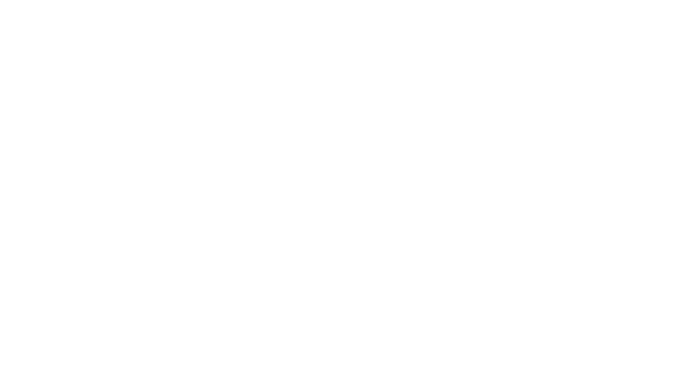
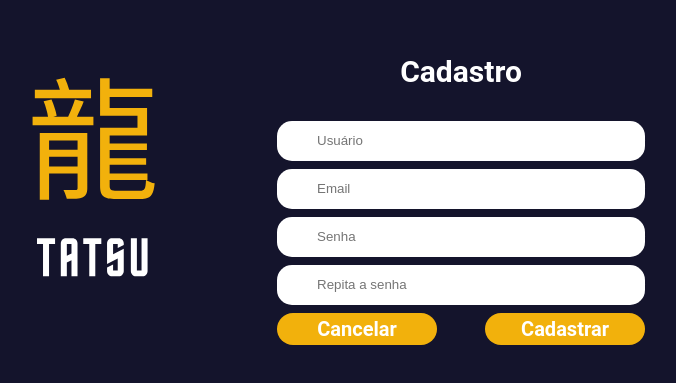
Before and after one commit to FGAUnB-REQ-GM/2021.2-Tatsu, a React (Create React App) app in the folder front-end/: page /register in a window 1280 px wide. Shown: the part 201-584 px from the top of the page, without its empty margins (363-1039 px from the left). Built offline with nearby package versions, Linux system fonts and the light colour scheme.

Commit message:
Add register page

```diff
--- /dev/null
+++ b/front-end/src/Pages/RegisterScreen/index.js
@@ -0,0 +1,89 @@
+import React from "react";
+import LoginInput from "../../Components/LoginInput/index";
+import MainButton from "../../Components/MainButton";
+import Logo from "../../Assets/logo.svg";
+import { FormRegister, StyledDiv } from "./styles";
+import { withRouter } from "react-router";
+
+class RegisterScreen extends React.Component {
+  constructor(props) {
+    super(props);
+    this.state = {
+      user: "",
+      email: "",
+      password: "",
+      n_password: "",
+    };
+  }
+
+  setUser(newUser) {
+    this.setState({ user: newUser});
+  }
+
+    setEmail(newMail) {
+      this.setState({ email: newMail });
+    }
+
+  setPassword(newPass) {
+    this.setState({ password: newPass });
+  }
+
+  setN_password(newN_password) {
+      this.setState({ n_password: newN_password});
+  }
+
+  render() {
+    return (
+      <>
+        <FormRegister>
+        <img src={Logo} alt="Logo" />
+          <form>
+            <label>Cadastro</label>
+            <LoginInput
+              idInput="user"
+              nameInput="user"
+              placeholderInput="Usuário"
+              inputType="text"
+              valueInput={this.state.user}
+              onChangeInput={(event) => this.setUser(event.target.value)}
+            >
+            </LoginInput>
+            <LoginInput
+              idInput="email"
+              nameInput="email"
+              placeholderInput="Email"
+              inputType="email"
+              valueInput={this.state.email}
+              onChangeInput={(event) => this.setEmail(event.target.value)}
+            >
+            </LoginInput>
+            <LoginInput
+              idInput="password"
+              nameInput="password"
+              placeholderInput="Senha"
+              inputType="password"
+              valueInput={this.state.password}
+              onChangeInput={(event) => this.setPassword(event.target.value)}
+            >
+            </LoginInput>
+            <LoginInput
+              idInput="n_password"
+              nameInput="n_password"
+              placeholderInput="Repita a senha"
+              inputType="password"
+              valueInput={this.state.n_password}
+              onChangeInput={(event) => this.setN_password(event.target.value)}
+            >
+            </LoginInput>
+            <StyledDiv>
+              <MainButton title={"Cancelar"} />
+              <MainButton title={"Cadastrar"} />
+            </StyledDiv>
+          </form>
+        </FormRegister>
+      </>
+    );
+  }
+}
+
+export default withRouter(RegisterScreen);
--- /dev/null
+++ b/front-end/src/Pages/RegisterScreen/styles.js
@@ -0,0 +1,60 @@
+import styled from "styled-components";
+export const styles = {};
+
+export const FormRegister = styled.div`
+  background-color: #14142c;
+  height: 100vh;
+  width: 100vw;
+  display: flex;
+  align-items: center;
+  justify-content: center;
+
+  img {
+    width: 23rem;
+    height: 20rem;
+  }
+  form {
+    label{
+      display: flex;
+      align-items: center;
+      justify-content: center;
+      font-family: 'Roboto', sans-serif;
+      font-size: 30px;
+      color: #FFFFFF;
+      font-weight: bold;
+      margin-bottom: 2rem;
+    }
+
+    a {
+      color: #ffff;
+      height: 3em;
+      width: 23rem;
+      display: flex;
+      align-items: center;
+      justify-content: center;
+      font-size: 24px;
+    }
+  }
+`;
+
+export const StyledDiv = styled.div`
+  height: auto;
+  width: 100%;
+
+  cursor: pointer;
+
+  font-family: Roboto;
+  font-style: normal;
+  font-weight: bold;
+  font-size: 24px;
+  line-height: 20px;
+  text-align: center;
+  display: flex;
+  justify-content: space-between;
+  button {
+    font-family: 'Roboto', sans-serif;
+    height: 2rem;
+    width: 10rem;
+    font-size: 20px;
+  }
+`;
--- a/front-end/src/Routes.js
+++ b/front-end/src/Routes.js
@@ -2,11 +2,13 @@
 import { BrowserRouter, Route, Switch } from "react-router-dom";
 import { history } from "./history";
 import LoginScreen from "./Pages/LoginScreen";
+import RegisterScreen from "./Pages/RegisterScreen";
 
 const Routes = () => (
   <BrowserRouter history={history}>
     <Switch>
       <Route exact path="/" component={() => <LoginScreen />} />
+      <Route exact path="/register" component={() => <RegisterScreen />} />
     </Switch>
   </BrowserRouter>
 );
```
